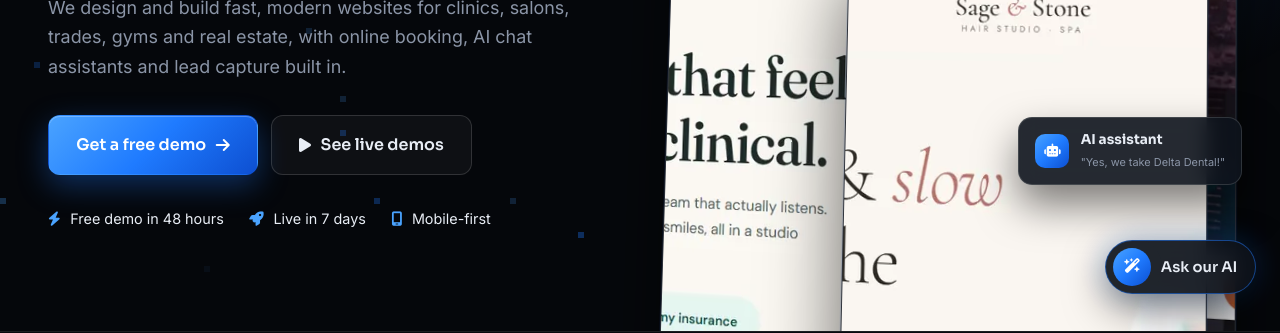
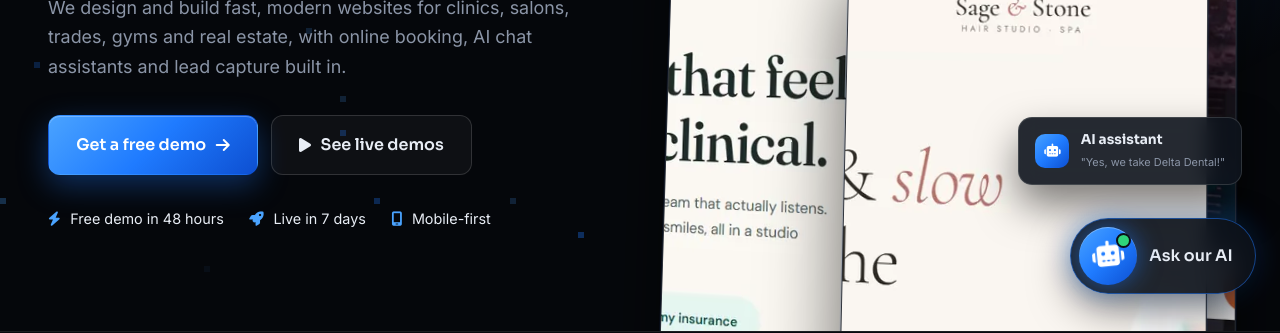
Before and after one commit to akki07-hub/cxrdigital, a plain HTML site: page index.html in a window 1280 px wide. Shown: the part 482-815 px from the top of the page. Drawn offline with nearby package versions, Linux system fonts and the light colour scheme; animation ran at ten frames a second.

Commit message:
Larger robot chat launcher
Co-Authored-By: Claude Opus 5.5 <noreply@anthropic.com>

```diff
--- a/index.html
+++ b/index.html
@@ -14,7 +14,7 @@
     <link rel="preconnect" href="https://fonts.gstatic.com" crossorigin>
     <link href="https://fonts.googleapis.com/css2?family=Sora:wght@400;600;700;800&family=Inter:wght@400;500;600&family=Michroma&display=swap" rel="stylesheet">
     <link rel="stylesheet" href="https://cdnjs.cloudflare.com/ajax/libs/font-awesome/6.5.1/css/all.min.css">
-    <link rel="stylesheet" href="styles.css?v=4">
+    <link rel="stylesheet" href="styles.css?v=6">
 </head>
 <body>
     <canvas id="pixels" aria-hidden="true"></canvas>
@@ -346,7 +346,7 @@
 
     <!-- AI chat -->
     <button type="button" class="ai-launcher" id="ai-launcher" aria-expanded="false" aria-controls="ai-panel">
-        <span class="ai-launcher-icon"><i class="fas fa-wand-magic-sparkles"></i></span>
+        <span class="ai-launcher-icon"><i class="fas fa-robot"></i></span>
         <span class="ai-launcher-text">Ask our AI</span>
     </button>
     <section class="ai-panel" id="ai-panel" aria-label="CXR Digital AI assistant" hidden>
--- a/styles.css
+++ b/styles.css
@@ -357,3 +357,16 @@ html { overflow-x: clip; }
     .ai-launcher { padding: 0.4rem; }
     .ai-panel { right: 0; bottom: 0; width: 100%; max-width: 100%; height: 100%; max-height: 100%; border-radius: 0; border: 0; }
 }
+
+/* Larger robot launcher */
+.ai-launcher { padding: 0.5rem 1.4rem 0.5rem 0.5rem; gap: 0.8rem; font-size: 1rem; }
+.ai-launcher-icon { width: 58px; height: 58px; font-size: 1.6rem; box-shadow: 0 0 24px rgba(31, 123, 255, 0.55), inset 0 1px 0 rgba(255, 255, 255, 0.3); }
+.ai-launcher-icon i { animation: robotBob 3s ease-in-out infinite; }
+.ai-launcher-icon::before { content: ""; position: absolute; top: 6px; right: 6px; width: 11px; height: 11px; border-radius: 50%; background: #2fd47a; border: 2px solid #0b1018; z-index: 1; }
+@keyframes robotBob { 0%, 100% { transform: translateY(0) rotate(0); } 25% { transform: translateY(-2px) rotate(-6deg); } 75% { transform: translateY(-2px) rotate(6deg); } }
+.ai-launcher-text { line-height: 1.2; }
+@media (max-width: 560px) {
+    .ai-launcher { padding: 0.35rem; }
+    .ai-launcher-icon { width: 62px; height: 62px; font-size: 1.75rem; }
+}
+@media (prefers-reduced-motion: reduce) { .ai-launcher-icon i { animation: none; } }
```
